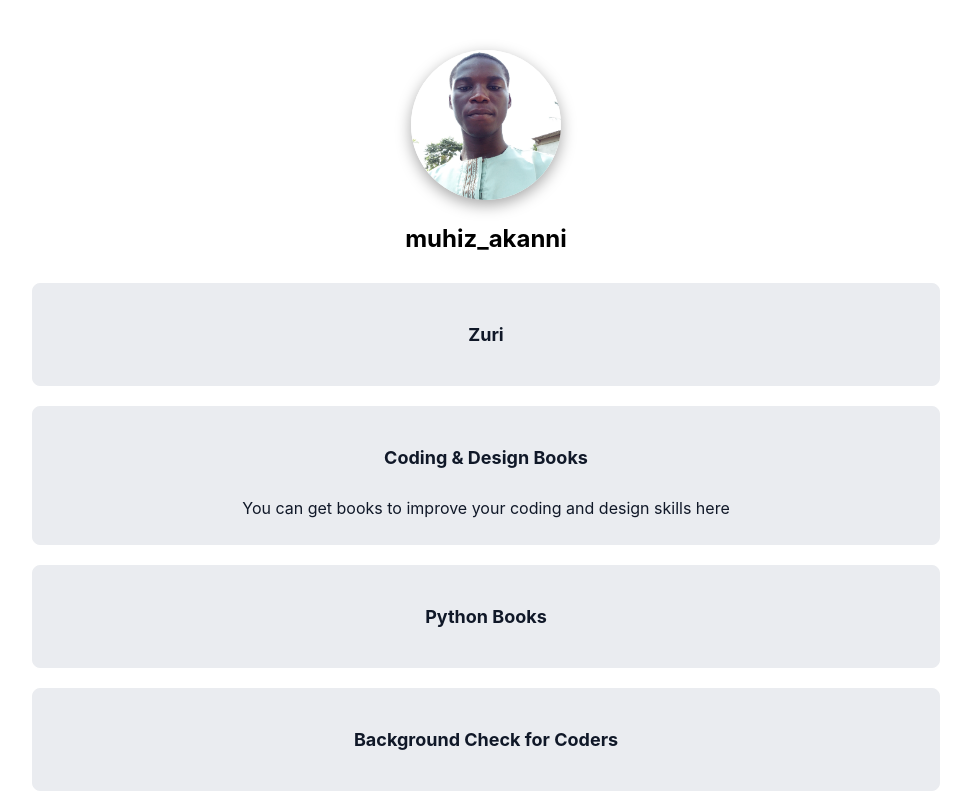
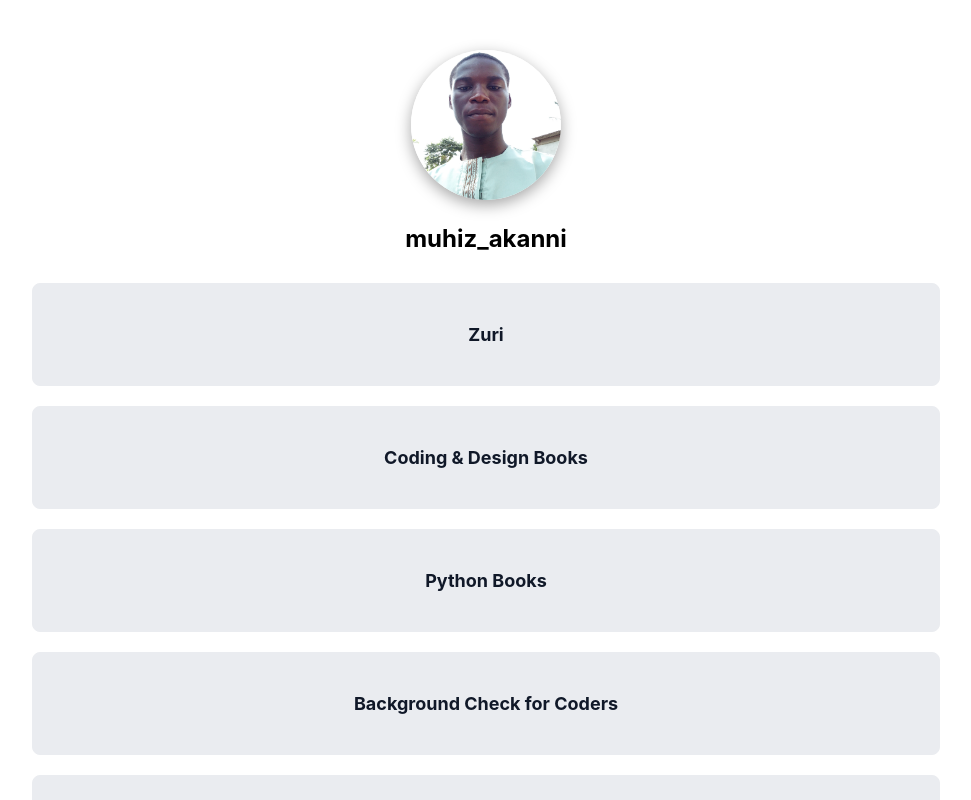
Before and after one commit to muakone/hng-firstTask, a React (Create React App) app: page / in a window 1280 px wide. Shown: the top 800 px of the page, without its empty margins (154-1125 px from the left). Built offline with nearby package versions, Linux system fonts and the light colour scheme.

Commit message:
removed the subtext

```diff
--- a/src/component/Links.jsx
+++ b/src/component/Links.jsx
@@ -13,8 +13,6 @@ const Links = () => {
       id: "books",
       text: "Coding & Design Books",
       link: "http://books.zuri.team",
-      subText:
-        "You can get books to improve your coding and design skills here",
     },
     {
       id: "book__python",
@@ -45,7 +43,6 @@ const Links = () => {
         >
           <div className="text_subtext">
             <h5>{data.text}</h5>
-            {data.subText && <p>{data.subText}</p>}
           </div>
         </a>
       ))}
```
